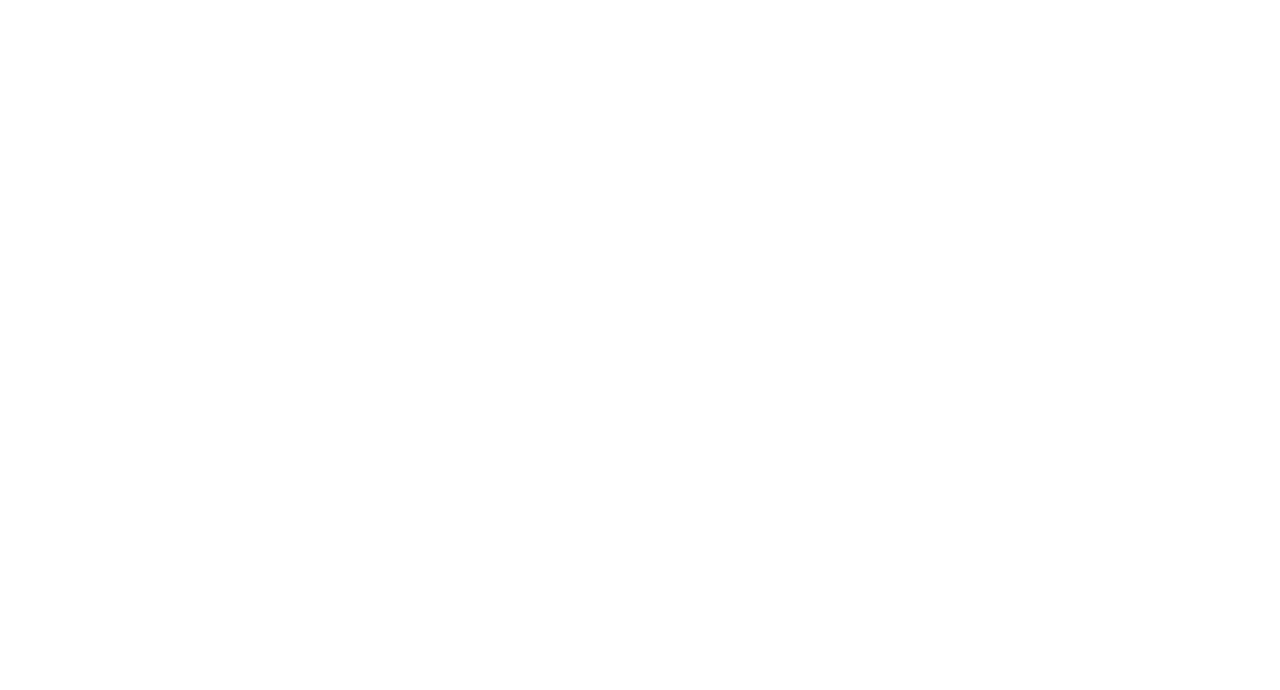
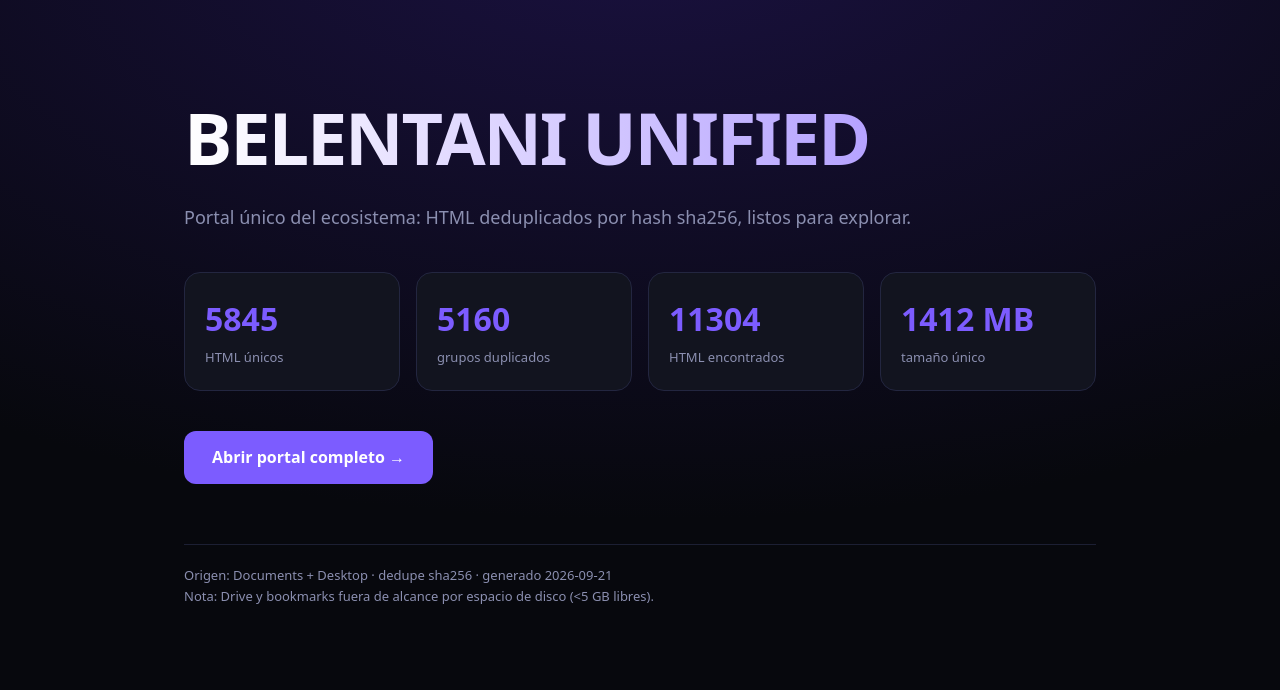
Before and after one commit to belentani7/belentani-unify, a plain HTML site: page BELENTANI-UNIFIED.html in a window 1280 px wide. Drawn offline with Linux system fonts and the light colour scheme.

Commit message:
feat: unified landing (opencode fallback)

```diff
--- a/BELENTANI-UNIFIED.html
+++ b/BELENTANI-UNIFIED.html
@@ -1,12 +1,42 @@
 <!DOCTYPE html>
 <html lang="es">
 <head>
-  <meta charset="utf-8">
-  <title>BELENTANI UNIFIED</title>
+<meta charset="utf-8">
+<meta name="viewport" content="width=device-width,initial-scale=1">
+<title>BELENTANI · UNIFIED</title>
+<style>
+:root{--bg:#07080d;--fg:#ece9ff;--accent:#7c5cff;--card:#12141f;--muted:#8b8fb0}
+*{box-sizing:border-box}
+body{margin:0;font:16px/1.6 system-ui,Segoe UI,sans-serif;background:radial-gradient(1200px 600px at 50% -10%,#1a1140,var(--bg));color:var(--fg);min-height:100vh}
+.wrap{max-width:960px;margin:0 auto;padding:80px 24px}
+.hero h1{font-size:clamp(38px,7vw,72px);margin:0;letter-spacing:-.03em;background:linear-gradient(90deg,#fff,#9d84ff);-webkit-background-clip:text;background-clip:text;color:transparent}
+.hero p{color:var(--muted);font-size:18px;margin:.5rem 0 2.5rem}
+.cards{display:grid;grid-template-columns:repeat(auto-fit,minmax(150px,1fr));gap:16px;margin-bottom:2.5rem}
+.card{background:var(--card);border:1px solid #232640;border-radius:16px;padding:20px}
+.card b{display:block;font-size:32px;color:var(--accent);font-variant-numeric:tabular-nums}
+.card span{font-size:13px;color:var(--muted)}
+.cta{display:inline-block;background:var(--accent);color:#fff;text-decoration:none;font-weight:600;padding:14px 28px;border-radius:12px}
+.cta:hover{filter:brightness(1.15)}
+footer{margin-top:60px;color:var(--muted);font-size:13px;border-top:1px solid #1c1f33;padding-top:20px}
+</style>
 </head>
 <body>
-  <!-- UNIFIED:START -->
-  <!-- Aider completará aquí la landing unificada del ecosistema Belentani -->
-  <!-- UNIFIED:END -->
+<div class="wrap">
+  <div class="hero">
+    <h1>BELENTANI UNIFIED</h1>
+    <p>Portal único del ecosistema: HTML deduplicados por hash sha256, listos para explorar.</p>
+  </div>
+  <div class="cards">
+    <div class="card"><b>5845</b><span>HTML únicos</span></div>
+    <div class="card"><b>5160</b><span>grupos duplicados</span></div>
+    <div class="card"><b>11304</b><span>HTML encontrados</span></div>
+    <div class="card"><b>1412 MB</b><span>tamaño único</span></div>
+  </div>
+  <a class="cta" href="index.html">Abrir portal completo &rarr;</a>
+  <footer>
+    Origen: Documents + Desktop · dedupe sha256 · generado 2026-09-21<br>
+    Nota: Drive y bookmarks fuera de alcance por espacio de disco (&lt;5 GB libres).
+  </footer>
+</div>
 </body>
 </html>
```
Also changed, not shown: 1 other file.
